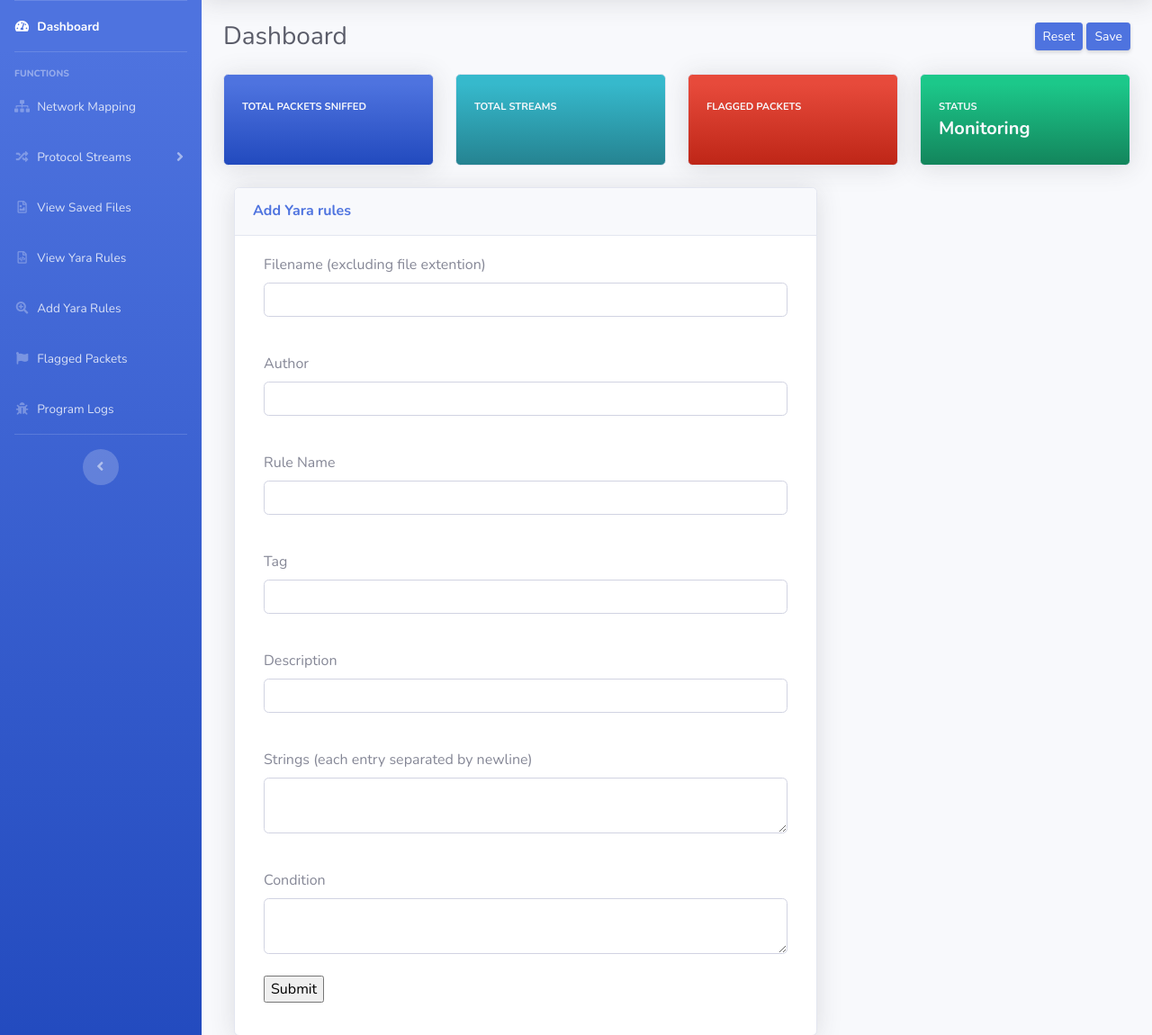
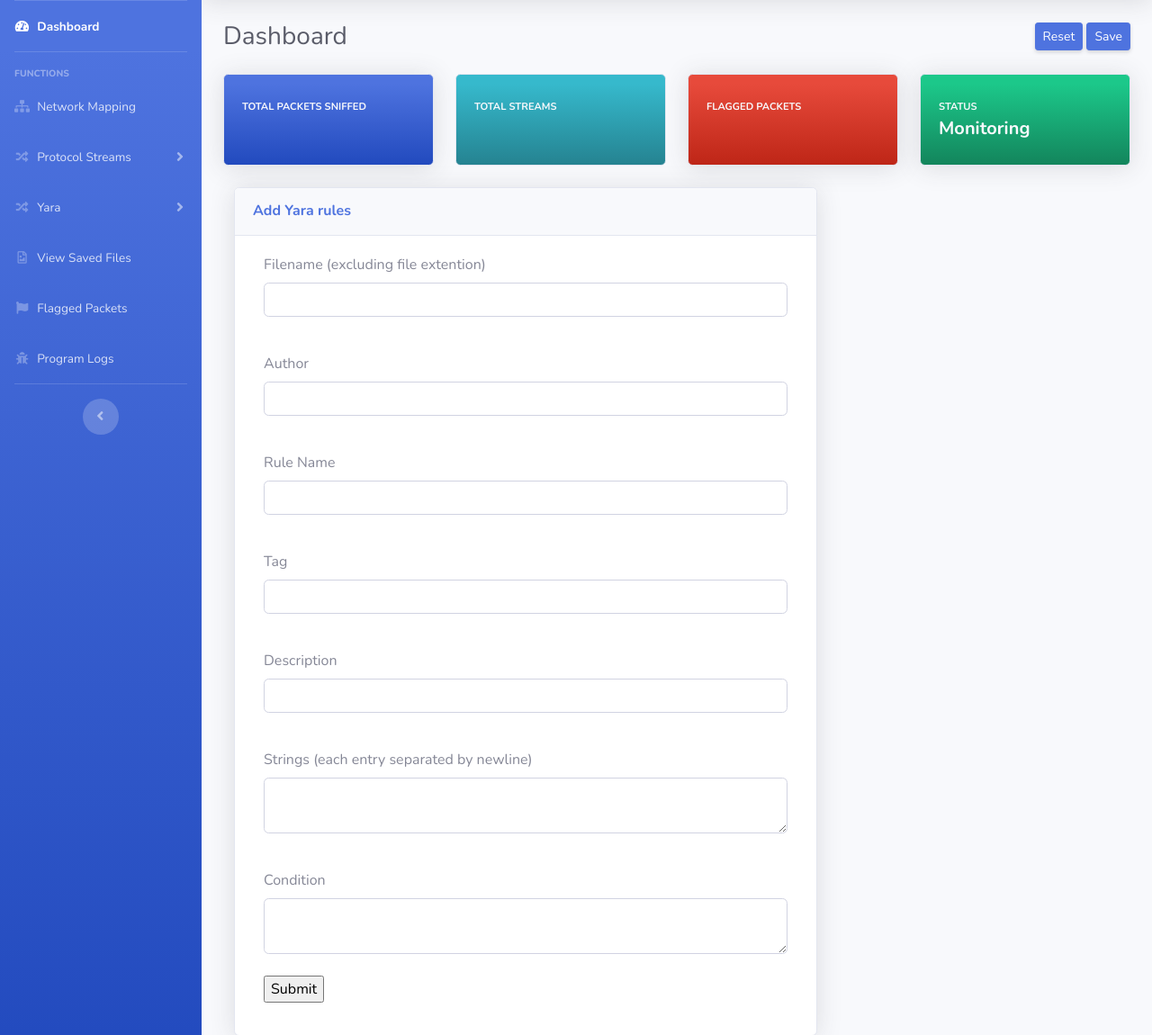
Before and after one commit to xenthy/threat-needle, a Flask app: page /addrule in a window 1280 px wide. Shown: the part 70-1220 px from the top of the page at 90% size. Run offline with Flask 2, Linux system fonts and the light colour scheme; some libraries are stand-ins or nearby versions.

Commit message:
dashboard LO

```diff
--- a/src/templates/base.html
+++ b/src/templates/base.html
@@ -82,25 +82,29 @@
                 </div>
             </li>
 
+
+            <li class="nav-item">
+                <a class="nav-link collapsed" href="#" data-toggle="collapse" data-target="#collapsePages"
+                    aria-expanded="true" aria-controls="collapseUtilities">
+                    <i class="fas fa-fw fa-random"></i>
+                    <span>Yara</span>
+                </a>
+                <div id="collapsePages" class="collapse" aria-labelledby="headingUtilities"
+                    data-parent="#accordionSidebar">
+                    <div class="bg-white py-2 collapse-inner rounded">
+                        <h6 class="collapse-header">Yara</h6>
+                        <a class="collapse-item" href="/rules">View Rules</a>
+                        <a class="collapse-item" href="/addrule">Create Rules</a>
+                    </div>
+                </div>
+            </li>
+
+
             <!-- Nav Item - Utilities Collapse Menu -->
             <li class="nav-item">
                 <a class="nav-link collapsed" href="/viewfile">
                     <i class="far fa-fw fa-file-image"></i>
                     <span>View Saved Files</span>
-                </a>
-            </li>
-
-            <li class="nav-item">
-                <a class="nav-link collapsed" href="/rules">
-                    <i class="far fa-fw fa-file-code"></i>
-                    <span>View Yara Rules</span>
-                </a>
-            </li>
-
-            <li class="nav-item">
-                <a class="nav-link collapsed" href="/addrule">
-                    <i class="fas fa-fw fa-search-plus"></i>
-                    <span>Add Yara Rules</span>
                 </a>
             </li>
 
```
